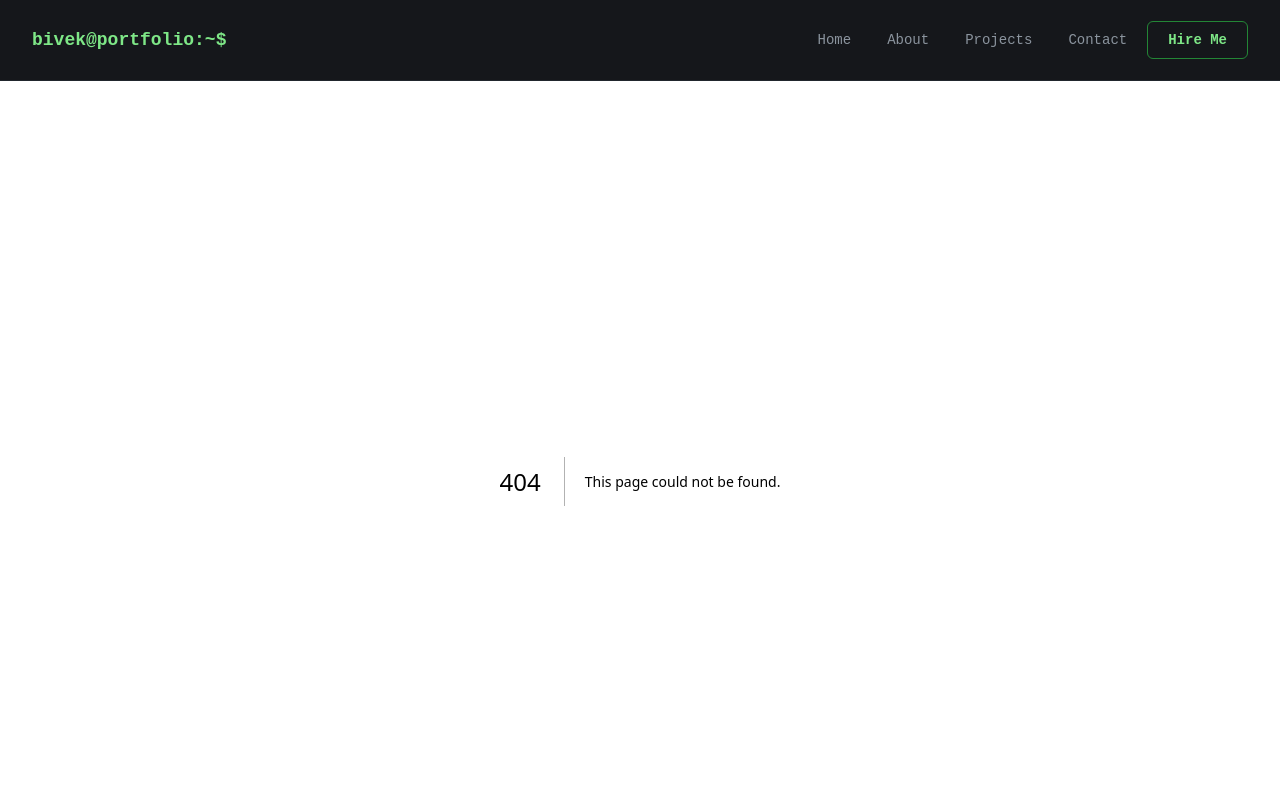
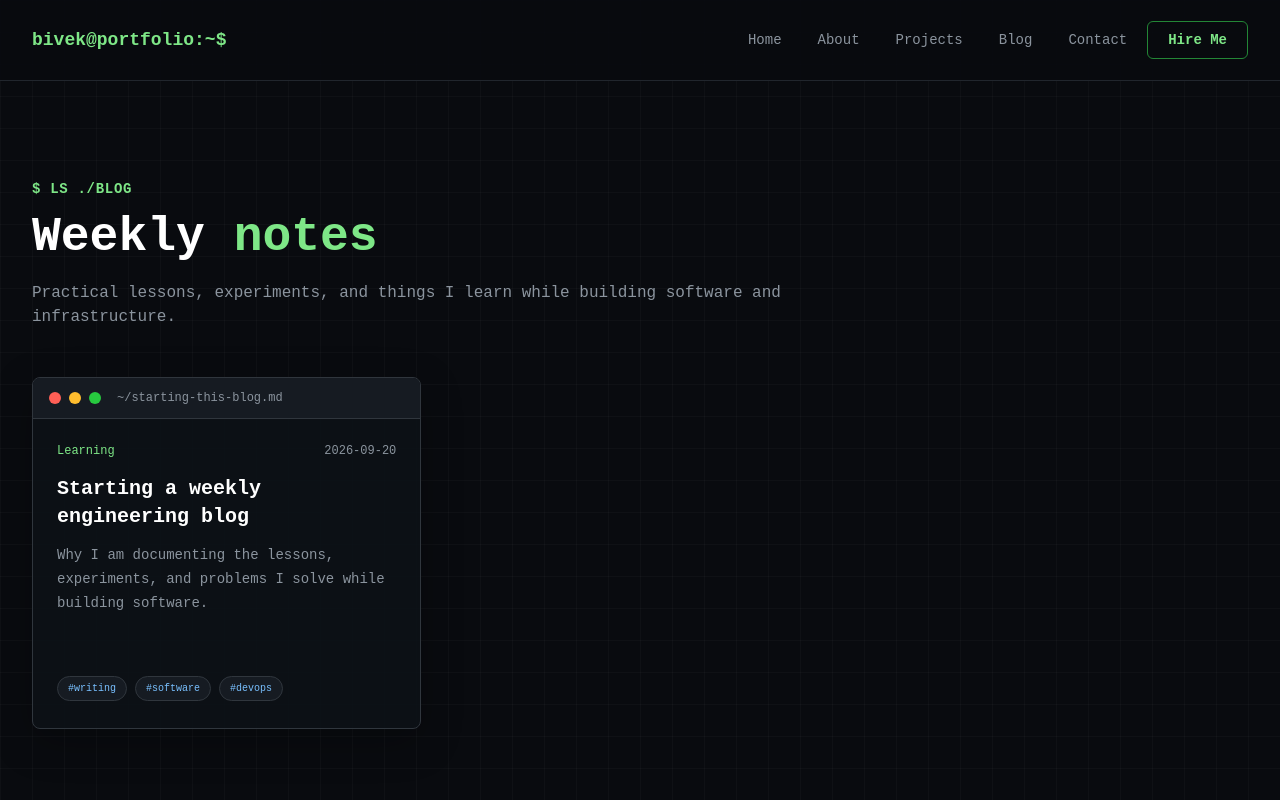
Before and after one commit to imbivek08/cicd, a Next.js app: page /blog in a window 1280 px wide. Before the commit this address had no page. Shown: the top 800 px of the page. Built offline with nearby package versions, Linux system fonts and the light colour scheme.

Commit message:
added the feature for blog

```diff
--- /dev/null
+++ b/app/blog/[slug]/page.jsx
@@ -0,0 +1,38 @@
+import { notFound } from "next/navigation";
+import { MDXRemote } from "next-mdx-remote/rsc";
+import { getAllPosts, getPostBySlug } from "@/lib/posts";
+
+export function generateStaticParams() {
+  return getAllPosts().map((post) => ({ slug: post.slug }));
+}
+
+export async function generateMetadata({ params }) {
+  const post = getPostBySlug(params.slug);
+  return post ? { title: `${post.title} | Bivek Yadav`, description: post.excerpt } : {};
+}
+
+export default function BlogPostPage({ params }) {
+  const post = getPostBySlug(params.slug);
+
+  if (!post) {
+    notFound();
+  }
+
+  return (
+    <main className="mx-auto w-full max-w-3xl px-4 py-16 text-white sm:px-6 lg:py-24">
+      <article>
+        <div className="flex flex-wrap items-center gap-3 text-xs text-[#8b949e]">
+          <span className="text-[#7ee787]">{post.category}</span>
+          <span aria-hidden="true">/</span>
+          <time dateTime={post.date}>{post.date}</time>
+          {post.readTime && <><span aria-hidden="true">/</span><span>{post.readTime}</span></>}
+        </div>
+        <h1 className="mt-5 text-3xl font-bold leading-tight sm:text-5xl">{post.title}</h1>
+        <p className="mt-5 text-base leading-7 text-[#8b949e]">{post.excerpt}</p>
+        <div className="mt-8 border-t border-[#30363d] pt-8 text-[15px] leading-8 text-[#c9d1d9] [&_a]:text-[#7ee787] [&_a]:underline [&_code]:rounded [&_code]:bg-[#161b22] [&_code]:px-1.5 [&_code]:py-1 [&_code]:text-[#79c0ff] [&_h2]:mb-3 [&_h2]:mt-10 [&_h2]:text-2xl [&_h2]:font-bold [&_h3]:mb-2 [&_h3]:mt-8 [&_h3]:text-xl [&_h3]:font-bold [&_li]:ml-5 [&_li]:list-disc [&_p]:mb-5 [&_pre]:my-6 [&_pre]:overflow-x-auto [&_pre]:rounded-lg [&_pre]:border [&_pre]:border-[#30363d] [&_pre]:bg-[#0d1117] [&_pre]:p-4 [&_pre]:text-sm [&_strong]:text-white">
+          <MDXRemote source={post.content} />
+        </div>
+      </article>
+    </main>
+  );
+}
--- /dev/null
+++ b/app/blog/page.jsx
@@ -0,0 +1,29 @@
+import BlogCard from "@/components/BlogCard";
+import { getAllPosts } from "@/lib/posts";
+
+export const metadata = {
+  title: "Blog | Bivek Yadav",
+  description: "Weekly notes on software development, DevOps, and technology.",
+};
+
+export default function BlogPage() {
+  const posts = getAllPosts();
+
+  return (
+    <main className="mx-auto w-full max-w-7xl px-4 py-16 text-white sm:px-6 lg:px-8 lg:py-24">
+      <header className="mb-12 max-w-3xl">
+        <span className="text-sm font-semibold uppercase tracking-wider text-[#7ee787]">$ ls ./blog</span>
+        <h1 className="mt-3 text-4xl font-bold sm:text-5xl">
+          Weekly <span className="gradient-text">notes</span>
+        </h1>
+        <p className="mt-5 text-sm leading-7 text-[#8b949e] sm:text-base">
+          Practical lessons, experiments, and things I learn while building software and infrastructure.
+        </p>
+      </header>
+
+      <div className="grid gap-6 md:grid-cols-2 lg:grid-cols-3">
+        {posts.map((post) => <BlogCard key={post.slug} post={post} />)}
+      </div>
+    </main>
+  );
+}
--- /dev/null
+++ b/components/BlogCard.jsx
@@ -0,0 +1,38 @@
+import Link from "next/link";
+
+const BlogCard = ({ post }) => (
+  <Link
+    href={`/blog/${post.slug}`}
+    className="group terminal-window block h-full transition-all duration-300 hover:-translate-y-1 hover:border-[#7ee787]/60"
+    aria-label={`Read ${post.title}`}
+  >
+    <div className="terminal-titlebar">
+      <span className="terminal-dot bg-[#ff5f56]"></span>
+      <span className="terminal-dot bg-[#ffbd2e]"></span>
+      <span className="terminal-dot bg-[#27c93f]"></span>
+      <span className="ml-2 truncate">~/{post.slug}.md</span>
+    </div>
+    <div className="flex h-full flex-col p-5 sm:p-6">
+      <div className="flex items-center justify-between gap-3 text-xs text-[#8b949e]">
+        <span className="text-[#7ee787]">{post.category}</span>
+        <time dateTime={post.date}>{post.date}</time>
+      </div>
+      <h2 className="mt-4 text-xl font-bold text-white transition-colors group-hover:text-[#7ee787]">
+        {post.title}
+      </h2>
+      <p className="mt-3 flex-grow text-sm leading-6 text-[#8b949e]">{post.excerpt}</p>
+      <div className="mt-5 flex flex-wrap items-center gap-2">
+        {post.tags?.map((tag) => (
+          <span key={tag} className="rounded-full border border-[#30363d] bg-[#161b22] px-2.5 py-1 text-[10px] text-[#79c0ff]">
+            #{tag}
+          </span>
+        ))}
+      </div>
+      <span className="mt-6 text-sm font-semibold text-[#7ee787] group-hover:text-white">
+        Read article <span aria-hidden="true">-&gt;</span>
+      </span>
+    </div>
+  </Link>
+);
+
+export default BlogCard;
--- a/components/Footer.jsx
+++ b/components/Footer.jsx
@@ -69,6 +69,11 @@ const Footer = () => {
                   </Link>
                 </li>
                 <li>
+                  <Link href="/blog" className="text-gray-400 hover:text-blue-400 transition-colors text-sm">
+                    Blog
+                  </Link>
+                </li>
+                <li>
                   <Link href="/contact" className="text-gray-400 hover:text-blue-400 transition-colors text-sm">
                     Contact
                   </Link>
--- a/components/Header.jsx
+++ b/components/Header.jsx
@@ -23,6 +23,7 @@ const Header = () => {
     { href: "/", label: "Home" },
     { href: "/about", label: "About" },
     { href: "/project", label: "Projects" },
+    { href: "/blog", label: "Blog" },
     { href: "/contact", label: "Contact" },
   ];
 
--- /dev/null
+++ b/content/blog/starting-this-blog.mdx
@@ -0,0 +1,22 @@
+---
+title: "Starting a weekly engineering blog"
+date: "2026-09-20"
+excerpt: "Why I am documenting the lessons, experiments, and problems I solve while building software."
+category: "Learning"
+tags: ["writing", "software", "devops"]
+readTime: "3 min read"
+---
+
+## Why I am writing
+
+This blog is where I will share practical notes from building projects, learning DevOps, and solving problems in real applications.
+
+The goal is simple: publish one useful idea every week. Posts may cover deployment, backend architecture, frontend decisions, Linux, or lessons learned from a mistake.
+
+## What to expect
+
+- Short, practical explanations
+- Commands and examples that can be reused
+- Honest notes about what worked and what did not
+
+The next post will focus on a specific problem and the solution I used.
--- /dev/null
+++ b/lib/posts.js
@@ -0,0 +1,32 @@
+import fs from "fs";
+import path from "path";
+import matter from "gray-matter";
+
+const postsDirectory = path.join(process.cwd(), "content", "blog");
+
+export function getAllPosts() {
+  return fs
+    .readdirSync(postsDirectory)
+    .filter((fileName) => fileName.endsWith(".mdx"))
+    .map((fileName) => {
+      const slug = fileName.replace(/\.mdx$/, "");
+      const source = fs.readFileSync(path.join(postsDirectory, fileName), "utf8");
+      const { data } = matter(source);
+
+      return { slug, ...data };
+    })
+    .sort((a, b) => new Date(b.date) - new Date(a.date));
+}
+
+export function getPostBySlug(slug) {
+  const filePath = path.join(postsDirectory, `${slug}.mdx`);
+
+  if (!fs.existsSync(filePath)) {
+    return null;
+  }
+
+  const source = fs.readFileSync(filePath, "utf8");
+  const { data, content } = matter(source);
+
+  return { slug, ...data, content };
+}
--- a/package.json
+++ b/package.json
@@ -12,7 +12,9 @@
     "@emailjs/browser": "^4.3.3",
     "flowbite": "^2.3.0",
     "flowbite-react": "^0.9.0",
+    "gray-matter": "^4.0.3",
     "next": "14.2.3",
+    "next-mdx-remote": "^6.0.0",
     "react": "^18",
     "react-dom": "^18",
     "react-icons": "^5.2.1",
```
Also changed, not shown: 1 other file (tests, documents, lock files or other folders).
